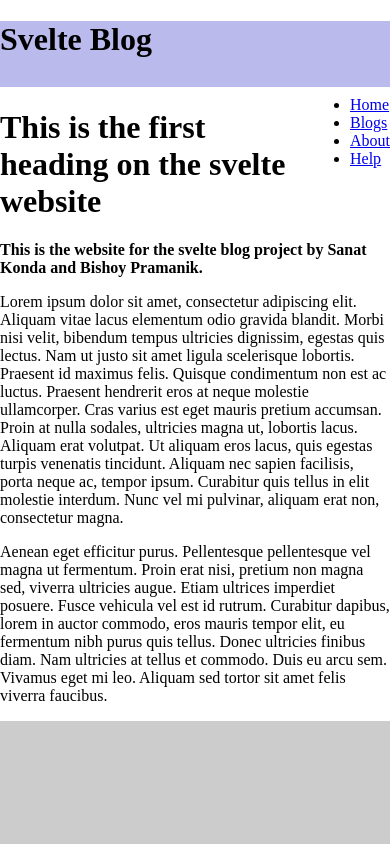
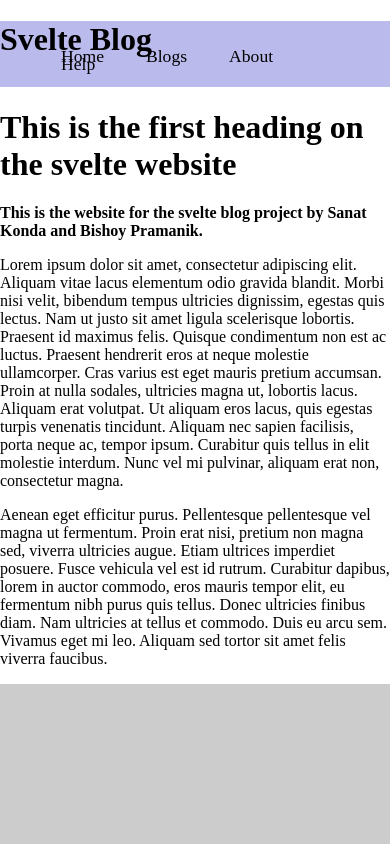
Before and after one commit to bishyboi/SvelteBlogRepo, a plain HTML site: page index.html in a window 390 px wide. Shown: the top 844 px of the page. Drawn offline with Linux system fonts and the light colour scheme; placeholder pictures from the web are drawn by us.

Commit message:
I added color and made the navigation bar

```diff
--- a/CSS/style.css
+++ b/CSS/style.css
@@ -1,6 +1,7 @@
 body {
-    padding: 0%;
-    margin: 0%;
+    padding: 0;
+    margin: 0;
+    height: 100%
 
 }
 header {
@@ -11,14 +12,30 @@ header {
 
 header.logo{
     float: left;
-
+    border: 1px solid red;
+    margin-left: 5px;
 }
 
 header ul{
     float: right;
+    margin: 0px;
+    padding-right: 30px;
+    list-style: none;
+
 }
 
-header.menu-toggle{
-    display: none;
+header ul li {
+    float:left;
 
 }
+
+header ul li a {
+    display: block;
+    padding: 21px;
+    padding-top: none;
+    font-size: 1.1em;
+    text-decoration: none;
+    margin-top: -55px;
+    color: black;
+
+}
--- a/index.html
+++ b/index.html
@@ -1,10 +1,20 @@
-<!DOCTYPE html>  <!--This tells the browser that this is an html 5 document-->
+<!--This tells the browser that this is an html 5 document-->
+<!DOCTYPE html>
+<!---->
 <html>
+    <!--Adding google fonts-->
     <link rel="preconnect" href ="https://fonts.googleLeapis.com">
+    <!---->
     <head>
-        <meta charset="'utf-8">  <!--Encodes the website-->
+        <!--Encodes the website-->
+        <meta charset="'utf-8">
+        <!---->
+        <!--The width of the website should be resized depending on the device which it is being openend on-->
         <meta name="viewport" content ="width-device-width, initial-scale=1">
+        <!---->
+       <!--importing the css file to this file-->
         <link rel="stylesheet" href="css/style.css">
+        <!---->
         <title>Svelte Blog Website</title>
 
     </head>
@@ -15,7 +25,7 @@
                 <h1 class="logo-text"><span>Svelte Blog</h1>
             </div>
             <i class="menu-toggle"></i>
-            <ul class="nav">
+            <ul class="navbar">
                 <li><a href="#">Home</a></li>
                 <li><a href="#">Blogs</a></li>
                 <li><a href="#">About</a></li>
```
